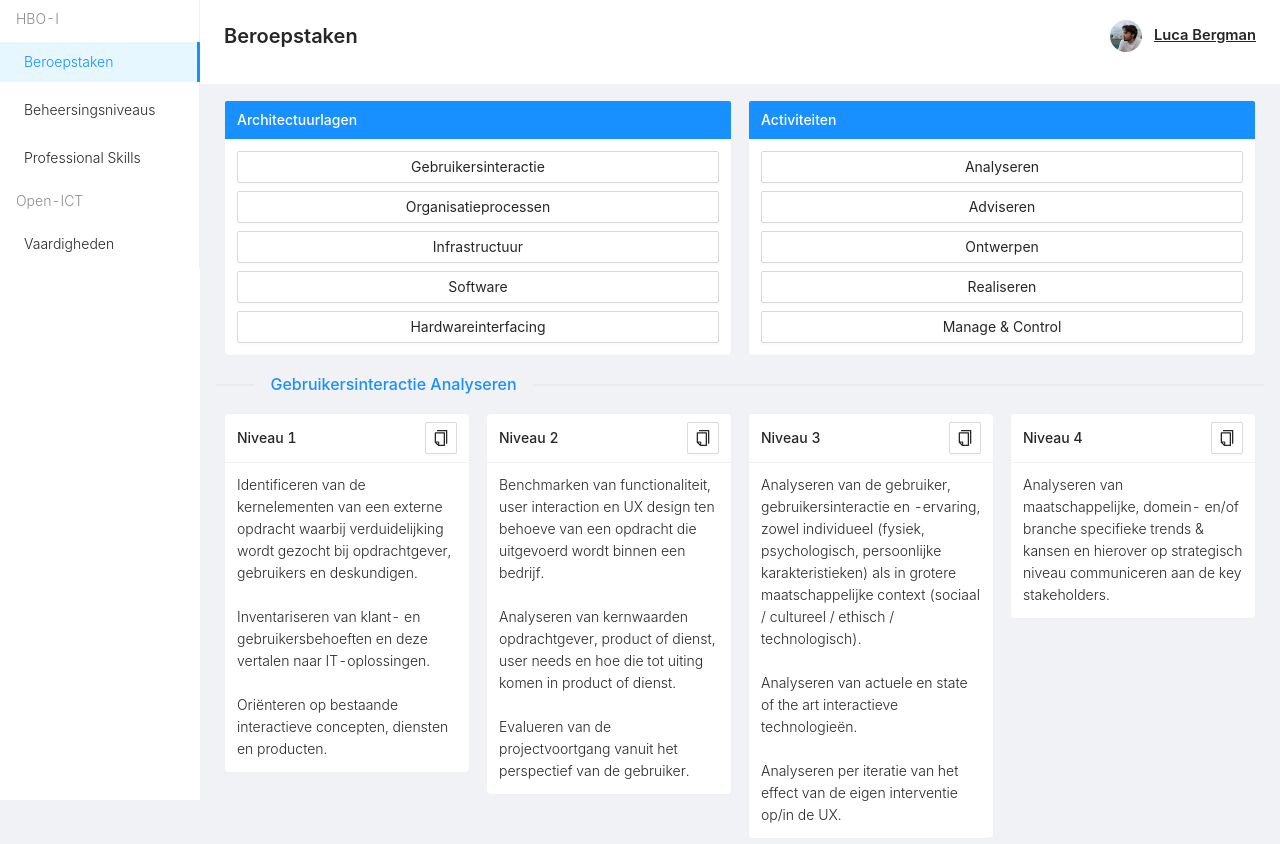
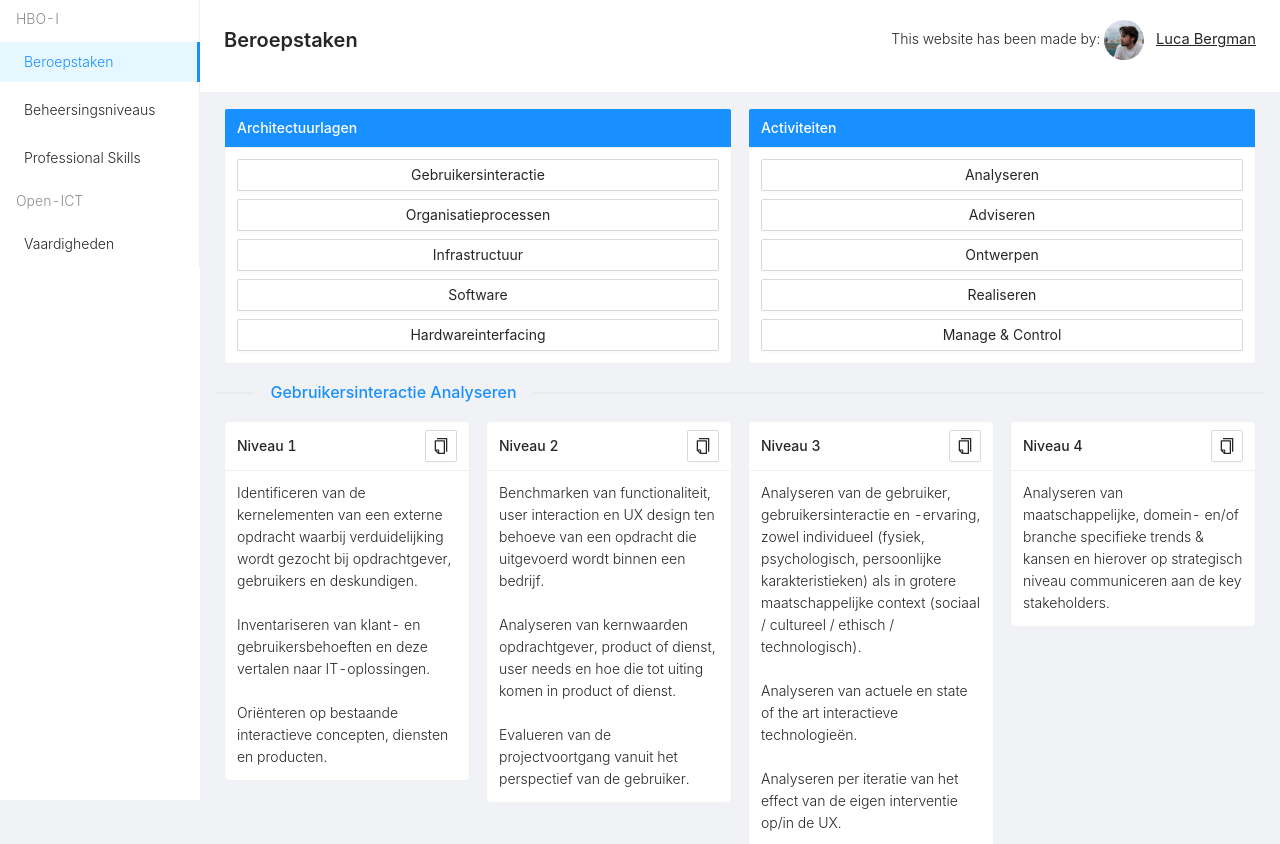
Before and after one commit to spark-156/leveling-education-framework, a React (Create React App) app in the folder frontend/: page / in a window 1280 px wide. Shown: the top 844 px of the page. Built offline with nearby package versions, Linux system fonts and the light colour scheme.

Commit message:
this website has been made by

```diff
--- a/frontend/src/components/LucaBergmanProfile.jsx
+++ b/frontend/src/components/LucaBergmanProfile.jsx
@@ -1,7 +1,12 @@
 import { Avatar } from 'antd';
 import { Link } from './Link';
-
+import { useSelector } from 'react-redux';
+import { selectBreakpoint } from '../store/breakpointSlice';
 
 export function LucaBergmanProfile () {
-    return <Link style={{ fontSize: "1.05em", fontWeight: 630 }} href="https://www.lucabergman.nl"><Avatar src="/fotovanmij.jpeg" />Luca Bergman</Link>
+    const breakpoint = useSelector(selectBreakpoint)
+    return <>
+        {!breakpoint ? "This website has been made by: " : null}
+        <Link style={{ fontSize: "1.05em", fontWeight: 420, }} href="https://www.lucabergman.nl"><Avatar src="/fotovanmij.jpeg" size="large" alt='picteure of me'/>Luca Bergman</Link>
+    </>
 }
```
